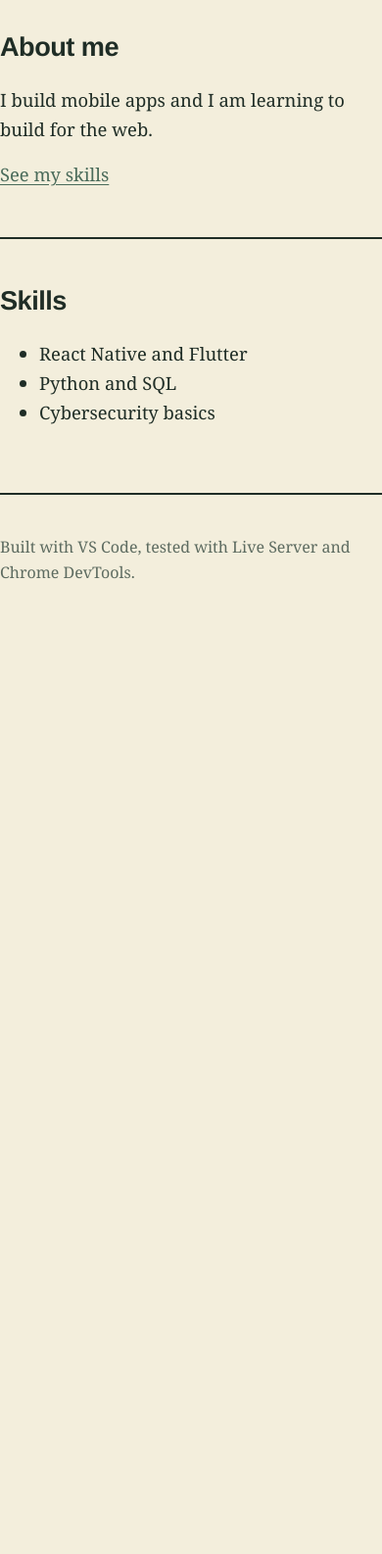
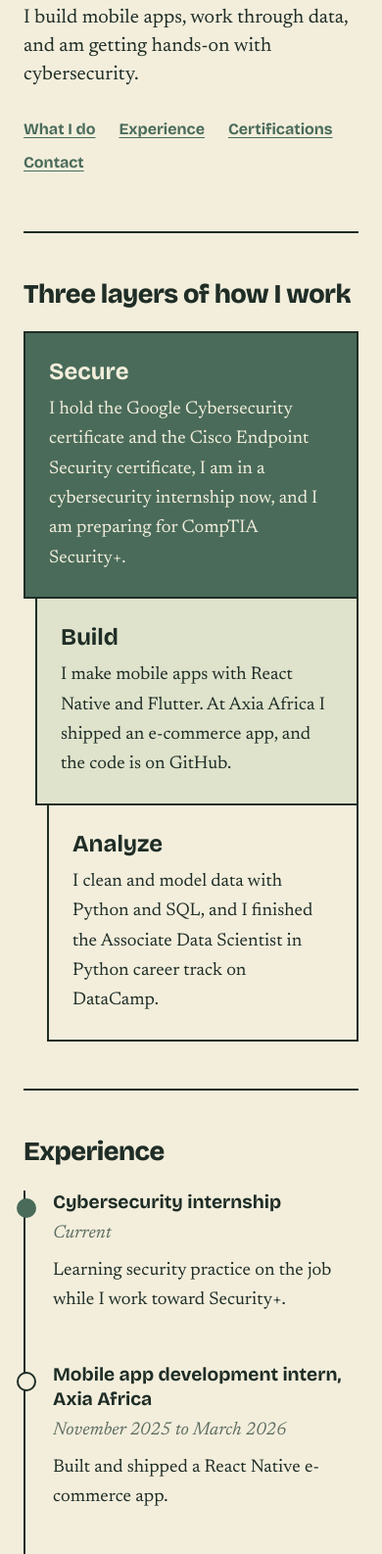
Before and after one commit to tesleemah/SM-rookie, a plain HTML site: page index.html in a window 390 px wide. Shown: the part 204-1790 px from the top of the page at 98% size. Before the commit the page ends 882 px from the top, so only its background shows below. Drawn offline with nearby package versions, Linux system fonts and the light colour scheme; files that its build step writes are made by us from their sources.

Commit message:
Update html

```diff
--- a/index.html
+++ b/index.html
@@ -1,36 +1,93 @@
 <!DOCTYPE html>
 <html lang="en">
 <head>
-  <meta charset="utf-8">
-  <meta name="viewport" content="width=device-width, initial-scale=1">
-  <title>Teslimah Shittu | My First Webpage</title>
-  <link rel="stylesheet" href="style.css">
+<meta charset="utf-8">
+<meta name="viewport" content="width=device-width, initial-scale=1">
+<title>Teslimah Shittu</title>
+<meta name="description" content="Teslimah Opeyemi Shittu works across cybersecurity, mobile development and data.">
+<link rel="preconnect" href="https://fonts.googleapis.com">
+<link rel="preconnect" href="https://fonts.gstatic.com" crossorigin>
+<link href="https://fonts.googleapis.com/css2?family=Bricolage+Grotesque:opsz,wght@12..96,400;12..96,700;12..96,800&family=Newsreader:ital,opsz,wght@0,6..72,400;0,6..72,500;1,6..72,400&display=swap" rel="stylesheet">
+<link rel="stylesheet" href="css/style.css">
 </head>
 <body>
-  <header>
-    <h1>Teslimah Shittu</h1>
-    <p>Computer Science graduate learning front-end development.</p>
+<div class="wrap">
+
+  <header class="hero">
+    <h1>Teslimah <span>Shittu</span></h1>
+    <p class="lead">I build mobile apps, work through data, and am getting hands-on with cybersecurity.</p>
+    <nav aria-label="Page sections">
+      <a href="#work">What I do</a>
+      <a href="#experience">Experience</a>
+      <a href="#credentials">Certifications</a>
+      <a href="#contact">Contact</a>
+    </nav>
   </header>
 
-  <main>
-    <section>
-      <h2>About me</h2>
-      <p>I build mobile apps and I am learning to build for the web.</p>
-      <a class="button" href="#skills">See my skills</a>
-    </section>
+  <section id="work">
+    <h2>Three layers of how I work</h2>
+    <div class="stack">
+      <div class="layer">
+        <h3>Secure</h3>
+        <p>I hold the Google Cybersecurity certificate and the Cisco Endpoint Security certificate, I am in a cybersecurity internship now, and I am preparing for CompTIA Security+.</p>
+      </div>
+      <div class="layer">
+        <h3>Build</h3>
+        <p>I make mobile apps with React Native and Flutter. At Axia Africa I shipped an e-commerce app, and the code is on GitHub.</p>
+      </div>
+      <div class="layer">
+        <h3>Analyze</h3>
+        <p>I clean and model data with Python and SQL, and I finished the Associate Data Scientist in Python career track on DataCamp.</p>
+      </div>
+    </div>
+  </section>
 
-    <section id="skills">
-      <h2>Skills</h2>
-      <ul>
-        <li>React Native and Flutter</li>
-        <li>Python and SQL</li>
-        <li>Cybersecurity basics</li>
-      </ul>
-    </section>
-  </main>
+  <section id="experience">
+    <h2>Experience</h2>
+    <ol class="timeline">
+      <li class="now">
+        <h3>Cybersecurity internship</h3>
+        <div class="meta">Current</div>
+        <p>Learning security practice on the job while I work toward Security+.</p>
+      </li>
+      <li>
+        <h3>Mobile app development intern, Axia Africa</h3>
+        <div class="meta">November 2025 to March 2026</div>
+        <p>Built and shipped a React Native e-commerce app.</p>
+      </li>
+      <li>
+        <h3>Graduate service, Finance department (NYSC)</h3>
+        <p>Worked inside a finance team during my National Youth Service year.</p>
+      </li>
+      <li>
+        <h3>Data internship</h3>
+        <div class="meta">2024</div>
+        <p>Completed 28 DataCamp courses covering Python, SQL, data cleaning and machine learning.</p>
+      </li>
+    </ol>
+  </section>
 
-  <footer>
-    <p>Built with VS Code, tested with Live Server and Chrome DevTools.</p>
-  </footer>
+  <section id="credentials">
+    <h2>Certifications and teaching</h2>
+    <ul class="plain">
+      <li>Google Cybersecurity Certificate</li>
+      <li>Cisco Endpoint Security certificate</li>
+      <li>DataCamp Associate Data Scientist in Python, 90 hours, completed 16 August 2024</li>
+      <li>I have facilitated technical workshops, including web development.</li>
+    </ul>
+  </section>
+
+  <section id="contact" class="contact">
+    <h2>Get in touch</h2>
+    <p>I am open to graduate trainee programmes across finance, technology and supply chain, and to security analyst internships and entry-level roles in Nigeria.</p>
+    <p>
+      <a href="mailto:shittuteslimah3@gmail.com">shittuteslimah3@gmail.com</a><br>
+      <a href="https://github.com/tesleemah">github.com/tesleemah</a><br>
+      <a href="https://www.linkedin.com/in/teslimah-shittu">linkedin.com/in/teslimah-shittu</a>
+    </p>
+  </section>
+
+  <footer>Teslimah Opeyemi Shittu</footer>
+</div>
 </body>
 </html>
```
